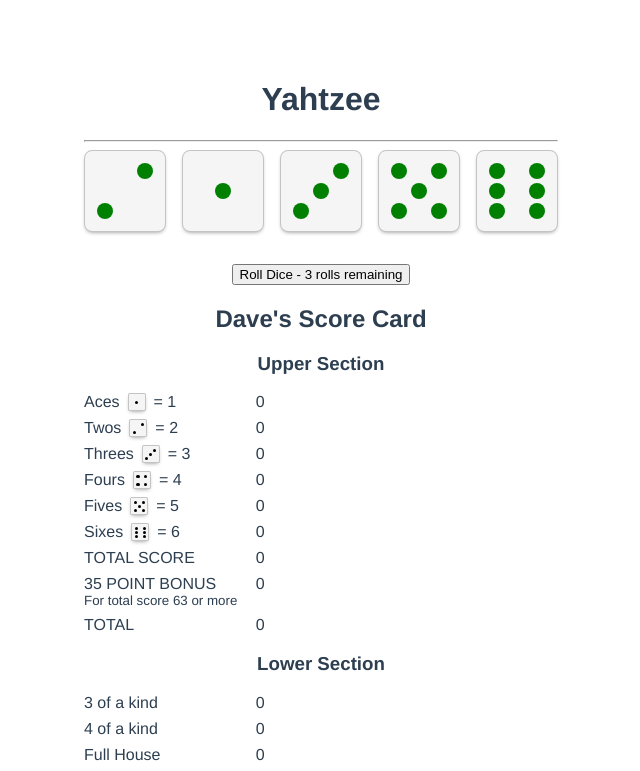
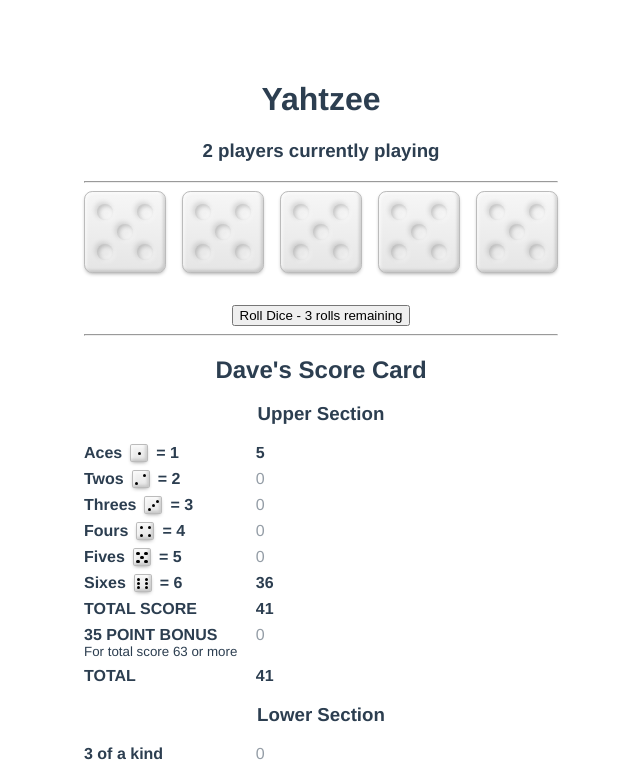
Before and after one commit to thebigdavec/yahtzee-vue, a Vue app: page / in a window 1280 px wide. Shown: the top 771 px of the page, without its empty margins (319-959 px from the left). Built offline with nearby package versions, Linux system fonts and the light colour scheme.

Commit message:
add vuex and other functionality

```diff
--- a/package.json
+++ b/package.json
@@ -7,7 +7,8 @@
     "serve": "vite preview"
   },
   "dependencies": {
-    "vue": "^3.0.5"
+    "vue": "^3.0.5",
+    "vuex": "^4.0.2"
   },
   "devDependencies": {
     "@vitejs/plugin-vue": "^1.3.0",
--- a/src/App.vue
+++ b/src/App.vue
@@ -1,20 +1,36 @@
 <template>
+  <h1>Yahtzee</h1>
+  <h3>{{ numberOfPlayers }} players currently playing</h3>
+  <hr />
   <Dice :dice="dice" @toggleHoldDie="toggleHoldDie" />
-  <button @click="rollDice">Roll Dice - {{ rolls }} rolls remaining</button>
+  <button @click="rollDice">
+    {{ rolls ? 'Roll Dice' : 'Next Player'
+    }}{{ rolls ? ` - ${rolls} rolls remaining` : '' }}
+  </button>
+  <hr />
   <ScoreCard />
 </template>
 
 <script setup>
-import { ref, onMounted } from 'vue'
+import { ref, computed, onMounted } from 'vue'
+import { useStore } from 'vuex'
+const store = useStore()
+
 import Dice from './components/Dice.vue'
 import ScoreCard from './components/ScoreCard.vue'
 
-const dice = ref([])
+const dice = ref([
+  { value: 0, isHeld: false },
+  { value: 0, isHeld: false },
+  { value: 0, isHeld: false },
+  { value: 0, isHeld: false },
+  { value: 0, isHeld: false }
+])
 const rolls = ref(3)
 
 function initialiseDice() {
   for (let i = 0; i < 5; i++) {
-    dice.value.push({ die: Math.ceil(Math.random() * 6), isHeld: false })
+    dice.value[i] = { die: 0, isHeld: false }
   }
 }
 function toggleHoldDie(id) {
@@ -29,15 +45,15 @@
     }
   }
   rolls.value--
-  if (rolls.value < 1) {
-    alert('You are out of rolls')
+  if (rolls.value < 0) {
+    store.dispatch('NextPlayer')
     rolls.value = 3
-    for (let i = 0; i < 5; i++) {
-      dice.value[i].die = Math.ceil(Math.random() * 6)
-      dice.value[i].isHeld = false
-    }
+    initialiseDice()
   }
 }
+const numberOfPlayers = computed(() => {
+  return store.getters.numberOfPlayers
+})
 onMounted(() => {
   initialiseDice()
 })
@@ -74,7 +90,9 @@
   cursor: pointer;
   width: 5rem;
   height: 5rem;
-  background: whitesmoke;
+  background-color: whitesmoke;
+  background-image: linear-gradient(185deg, #fff3, #0001);
+  border: 1px solid #bbb;
   border-radius: 10%;
   display: grid;
   grid-template-columns: repeat(3, 20%);
@@ -82,8 +100,8 @@
   justify-content: center;
   align-content: center;
   gap: 5%;
-  border: 1px solid #0003;
-  box-shadow: 0 2px 4px -2px #0007;
+  box-shadow: 0 2px 4px -2px #0007, -2px -2px 3px #0002 inset,
+    2px 2px 3px #fff8 inset;
 }
 .die.inline {
   display: inline-grid;
@@ -94,6 +112,10 @@
   background-color: transparent;
   border-radius: 50%;
   transition: background-color 0.5s ease-out;
+}
+.spot.grey {
+  box-shadow: -2px -2px 5px #0002, 2px 2px 4px #0003 inset, 2px 2px 5px #fff5,
+    -2px -2px 4px #fff6 inset;
 }
 .spoton {
   background-color: green;
@@ -117,6 +139,10 @@
   display: flex;
   flex: 33%;
   gap: 0.5rem;
+  font-weight: 700;
+}
+.score-name small {
+  font-weight: 400;
 }
 .score-name.column {
   text-align: left;
@@ -126,5 +152,10 @@
 .score-amount {
   flex: 64%;
   text-align: left;
+  opacity: 0.5;
+}
+.score-amount.isUsed {
+  opacity: 1;
+  font-weight: 700;
 }
 </style>
--- a/src/components/Dice.vue
+++ b/src/components/Dice.vue
@@ -1,6 +1,4 @@
 <template>
-  <h1>Yahtzee</h1>
-  <hr />
   <div class="dice">
     <Die
       v-for="(die, index) in dice"
--- a/src/components/Die.vue
+++ b/src/components/Die.vue
@@ -3,6 +3,7 @@
     <div
       class="spot"
       :class="{
+        grey: props.value === 0,
         spoton: props.value > 3,
         example: props.graphic
       }"
@@ -11,6 +12,7 @@
     <div
       class="spot"
       :class="{
+        grey: props.value === 0,
         spoton: props.value > 1,
         example: props.graphic
       }"
@@ -25,6 +27,7 @@
     <div
       class="spot"
       :class="{
+        grey: props.value === 0,
         spoton: props.value === 1 || props.value === 3 || props.value === 5,
         example: props.graphic
       }"
@@ -39,6 +42,7 @@
     <div
       class="spot"
       :class="{
+        grey: props.value === 0,
         spoton: props.value > 1,
         example: props.graphic
       }"
@@ -47,6 +51,7 @@
     <div
       class="spot"
       :class="{
+        grey: props.value === 0,
         spoton: props.value > 3,
         example: props.graphic
       }"
--- a/src/components/ScoreCard.vue
+++ b/src/components/ScoreCard.vue
@@ -1,5 +1,5 @@
 <template>
-  <h2>Dave's Score Card</h2>
+  <h2>{{ userNamePossessive }} Score Card</h2>
   <h3>Upper Section</h3>
   <div class="score-section">
     <div class="score-row">
@@ -8,7 +8,7 @@
         <Die :value="1" graphic inline />
         <div>= 1</div>
       </div>
-      <div class="score-amount">0</div>
+      <div class="score-amount" :class="{ isUsed: isAcesUsed }">{{ aces }}</div>
     </div>
     <div class="score-row">
       <div class="score-name">
@@ -16,7 +16,7 @@
         <Die :value="2" graphic inline />
         <div>= 2</div>
       </div>
-      <div class="score-amount">0</div>
+      <div class="score-amount" :class="{ isUsed: isTwosUsed }">{{ twos }}</div>
     </div>
     <div class="score-row">
       <div class="score-name">
@@ -24,7 +24,9 @@
         <Die :value="3" graphic inline />
         <div>= 3</div>
       </div>
-      <div class="score-amount">0</div>
+      <div class="score-amount" :class="{ isUsed: isThreesUsed }">
+        {{ threes }}
+      </div>
     </div>
     <div class="score-row">
       <div class="score-name">
@@ -32,7 +34,9 @@
         <Die :value="4" graphic inline />
         <div>= 4</div>
       </div>
-      <div class="score-amount">0</div>
+      <div class="score-amount" :class="{ isUsed: isFoursUsed }">
+        {{ fours }}
+      </div>
     </div>
     <div class="score-row">
       <div class="score-name">
@@ -40,7 +44,9 @@
         <Die :value="5" graphic inline />
         <div>= 5</div>
       </div>
-      <div class="score-amount">0</div>
+      <div class="score-amount" :class="{ isUsed: isFivesUsed }">
+        {{ fives }}
+      </div>
     </div>
     <div class="score-row">
       <div class="score-name">
@@ -48,22 +54,28 @@
         <Die :value="6" graphic inline />
         <div>= 6</div>
       </div>
-      <div class="score-amount">0</div>
+      <div class="score-amount" :class="{ isUsed: isSixesUsed }">
+        {{ sixes }}
+      </div>
     </div>
     <div class="score-row">
       <div class="score-name">TOTAL SCORE</div>
-      <div class="score-amount">0</div>
+      <div class="score-amount" :class="{ isUsed: upperSubtotal }">
+        {{ upperSubtotal }}
+      </div>
     </div>
     <div class="score-row">
       <div class="score-name column">
         35 POINT BONUS
         <small>For total score 63 or more</small>
       </div>
-      <div class="score-amount">0</div>
+      <div class="score-amount" :class="{ isUsed: bonus35 }">{{ bonus35 }}</div>
     </div>
     <div class="score-row">
       <div class="score-name">TOTAL</div>
-      <div class="score-amount">0</div>
+      <div class="score-amount" :class="{ isUsed: upperTotal }">
+        {{ upperTotal }}
+      </div>
     </div>
   </div>
   <h3>Lower Section</h3>
@@ -120,22 +132,79 @@
         TOTAL
         <small>of Lower Section</small>
       </div>
-      <div class="score-amount">0</div>
+      <div class="score-amount">{{ lowerTotal }}</div>
     </div>
     <div class="score-row">
       <div class="score-name column">
         TOTAL
         <small>of Upper Section</small>
       </div>
-      <div class="score-amount">0</div>
+      <div class="score-amount">{{ upperTotal }}</div>
     </div>
     <div class="score-row">
       <div class="score-name">GRAND TOTAL</div>
-      <div class="score-amount">0</div>
+      <div class="score-amount">{{ grandTotal }}</div>
     </div>
   </div>
 </template>
 
 <script setup>
 import Die from './Die.vue'
+import { computed } from 'vue'
+import { useStore, mapState } from 'vuex'
+const store = useStore()
+const lowerTotal = 100
+console.log(store.getters.upperTotal)
+
+const userNamePossessive = computed(() => {
+  return store.getters.currentUserNamePossessive
+})
+const aces = computed(() => {
+  return store.getters.aces
+})
+const twos = computed(() => {
+  return store.getters.twos
+})
+const threes = computed(() => {
+  return store.getters.threes
+})
+const fours = computed(() => {
+  return store.getters.fours
+})
+const fives = computed(() => {
+  return store.getters.fives
+})
+const sixes = computed(() => {
+  return store.getters.sixes
+})
+const isAcesUsed = computed(() => {
+  return store.getters.acesUsed
+})
+const isTwosUsed = computed(() => {
+  return store.getters.twosUsed
+})
+const isThreesUsed = computed(() => {
+  return store.getters.threesUsed
+})
+const isFoursUsed = computed(() => {
+  return store.getters.foursUsed
+})
+const isFivesUsed = computed(() => {
+  return store.getters.fivesUsed
+})
+const isSixesUsed = computed(() => {
+  return store.getters.sixesUsed
+})
+const upperSubtotal = computed(() => {
+  return store.getters.upperTotal
+})
+const bonus35 = computed(() => {
+  return store.getters.bonus35
+})
+const upperTotal = computed(() => {
+  return store.getters.upperTotal + store.getters.bonus35
+})
+const grandTotal = computed(() => {
+  return store.getters.upperTotal + store.getters.bonus35 + lowerTotal
+})
 </script>
--- a/src/main.js
+++ b/src/main.js
@@ -1,4 +1,5 @@
 import { createApp } from 'vue'
+import store from './store/index.js'
 import App from './App.vue'
 
-createApp(App).mount('#app')
+createApp(App).use(store).mount('#app')
--- /dev/null
+++ b/src/store/index.js
@@ -0,0 +1,213 @@
+import { createStore } from 'vuex'
+
+const store = createStore({
+  state() {
+    return {
+      currentUser: 0,
+      users: [
+        {
+          name: 'Dave',
+          scoreCard: {
+            aces: {
+              value: 5,
+              isUsed: true
+            },
+            twos: {
+              value: 0,
+              isUsed: false
+            },
+            threes: {
+              value: 0,
+              isUsed: false
+            },
+            fours: {
+              value: 0,
+              isUsed: false
+            },
+            fives: {
+              value: 0,
+              isUsed: false
+            },
+            sixes: {
+              value: 6,
+              isUsed: true
+            },
+            threeOfAKind: {
+              value: 0,
+              isUsed: false
+            },
+            fourOfAKind: {
+              value: 0,
+              isUsed: false
+            },
+            fullHouse: {
+              value: 0,
+              isUsed: false
+            },
+            smStraight: {
+              value: 0,
+              isUsed: false
+            },
+            lgStraight: {
+              value: 0,
+              isUsed: false
+            },
+            yahtzee: {
+              value: 0,
+              isUsed: false
+            },
+            chance: {
+              value: 0,
+              isUsed: false
+            },
+            yahtzeeBonuses: [0]
+          }
+        },
+        {
+          name: 'Chris',
+          scoreCard: {
+            aces: {
+              value: 0,
+              isUsed: false
+            },
+            twos: {
+              value: 0,
+              isUsed: false
+            },
+            threes: {
+              value: 0,
+              isUsed: false
+            },
+            fours: {
+              value: 0,
+              isUsed: false
+            },
+            fives: {
+              value: 0,
+              isUsed: false
+            },
+            sixes: {
+              value: 0,
+              isUsed: false
+            },
+            threeOfAKind: {
+              value: 0,
+              isUsed: false
+            },
+            fourOfAKind: {
+              value: 0,
+              isUsed: false
+            },
+            fullHouse: {
+              value: 0,
+              isUsed: false
+            },
+            smStraight: {
+              value: 0,
+              isUsed: false
+            },
+            lgStraight: {
+              value: 0,
+              isUsed: false
+            },
+            yahtzee: {
+              value: 0,
+              isUsed: false
+            },
+            chance: {
+              value: 0,
+              isUsed: false
+            },
+            yahtzeeBonuses: [0]
+          }
+        }
+      ],
+      dice: []
+    }
+  },
+  getters: {
+    currentUserName(state) {
+      return state.users[state.currentUser].name
+    },
+    currentUserNamePossessive(state) {
+      const name = state.users[store.state.currentUser].name
+      return (
+        name + "'" + (name[name.length - 1].toLowerCase() === 's' ? '' : 's')
+      )
+    },
+    aces(state) {
+      return state.users[state.currentUser].scoreCard.aces.value
+    },
+    twos(state) {
+      return state.users[state.currentUser].scoreCard.twos.value * 2
+    },
+    threes(state) {
+      return state.users[state.currentUser].scoreCard.threes.value * 3
+    },
+    fours(state) {
+      return state.users[state.currentUser].scoreCard.fours.value * 4
+    },
+    fives(state) {
+      return state.users[state.currentUser].scoreCard.fives.value * 5
+    },
+    sixes(state) {
+      return state.users[state.currentUser].scoreCard.sixes.value * 6
+    },
+    acesUsed(state) {
+      return state.users[state.currentUser].scoreCard.aces.isUsed
+    },
+    twosUsed(state) {
+      return state.users[state.currentUser].scoreCard.twos.isUsed
+    },
+    threesUsed(state) {
+      return state.users[state.currentUser].scoreCard.threes.isUsed
+    },
+    foursUsed(state) {
+      return state.users[state.currentUser].scoreCard.fours.isUsed
+    },
+    fivesUsed(state) {
+      return state.users[state.currentUser].scoreCard.fives.isUsed
+    },
+    sixesUsed(state) {
+      return state.users[state.currentUser].scoreCard.sixes.isUsed
+    },
+    upperTotal(state) {
+      const total =
+        state.users[state.currentUser].scoreCard.aces.value +
+        state.users[state.currentUser].scoreCard.twos.value * 2 +
+        state.users[state.currentUser].scoreCard.threes.value * 3 +
+        state.users[state.currentUser].scoreCard.fours.value * 4 +
+        state.users[state.currentUser].scoreCard.fives.value * 5 +
+        state.users[state.currentUser].scoreCard.sixes.value * 6
+      return total
+    },
+    bonus35(state) {
+      const total =
+        state.users[state.currentUser].scoreCard.aces.value +
+        state.users[state.currentUser].scoreCard.twos.value * 2 +
+        state.users[state.currentUser].scoreCard.threes.value * 3 +
+        state.users[state.currentUser].scoreCard.fours.value * 4 +
+        state.users[state.currentUser].scoreCard.fives.value * 5 +
+        state.users[state.currentUser].scoreCard.sixes.value * 6
+      if (total >= 63) return 35
+      return 0
+    },
+    numberOfPlayers(state) {
+      return state.users.length
+    }
+  },
+  mutations: {
+    SET_CURRENT_USER(state, payload) {
+      state.currentUser = payload
+    }
+  },
+  actions: {
+    NextPlayer({ commit, state }) {
+      let nextPlayer = (state.currentUser + 1) % state.users.length
+      commit('SET_CURRENT_USER', nextPlayer)
+    }
+  },
+  modules: {}
+})
+
+export default store
```
Also changed, not shown: 1 other file (tests, documents, lock files or other folders).
